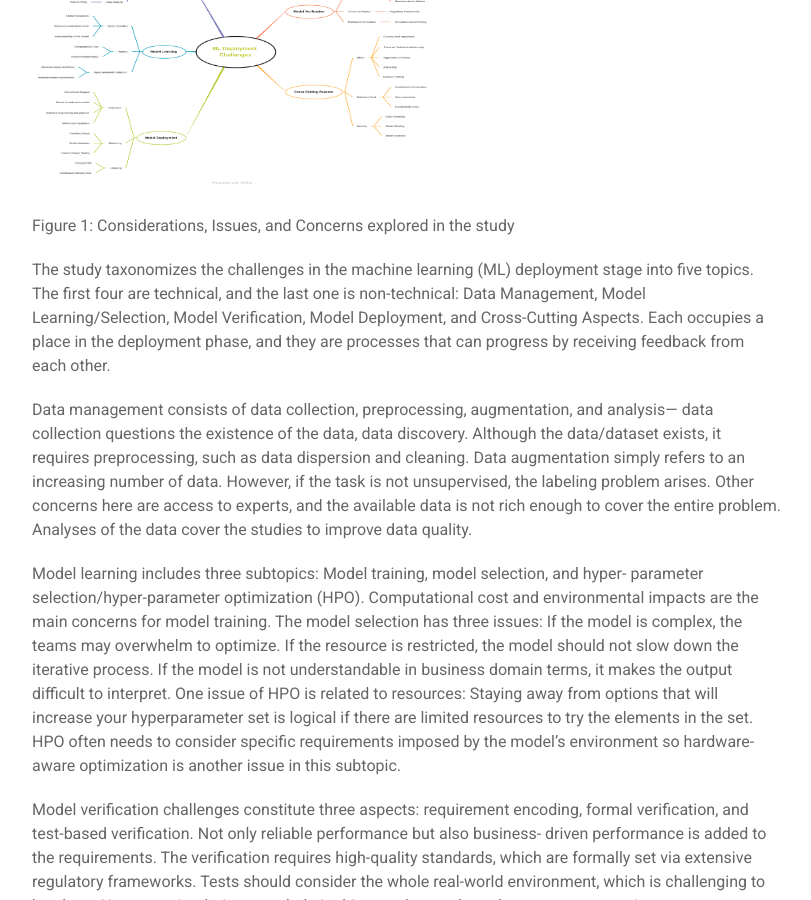
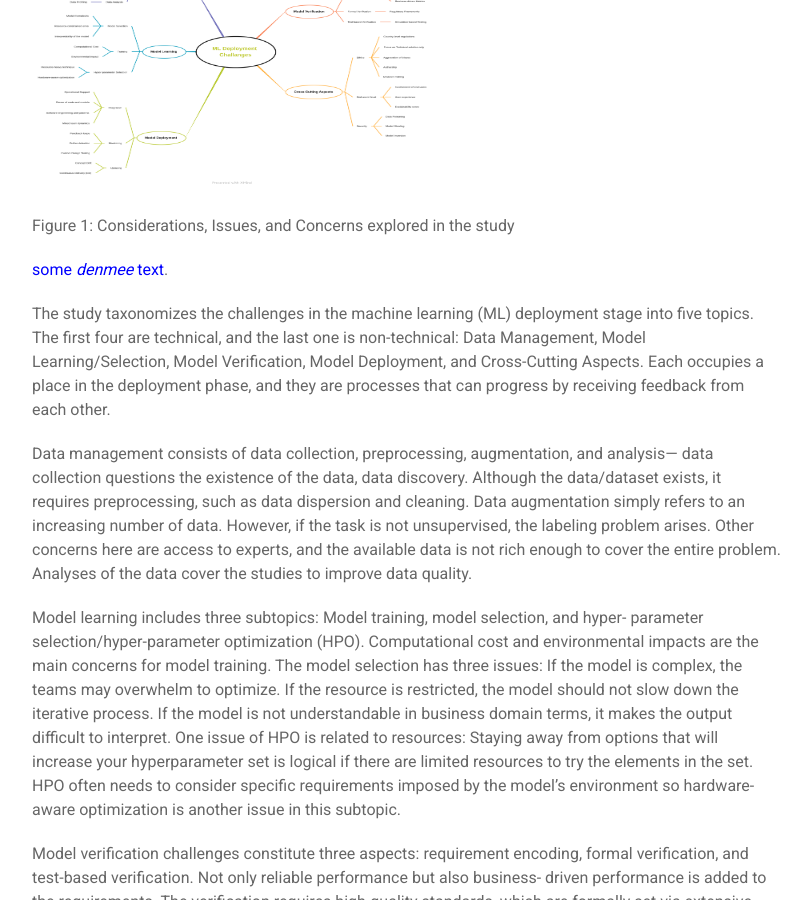
Before and after one commit to Cagnurt/cagnurt.github.io, a Jekyll site: the page built from projects/proj-1.md, in a window 1280 px wide and 900 px high, scrolled down 473 px. Shown: the whole window, without its empty margins (263-1074 px from the left). Built offline with Jekyll 4.4.1, drawn with Linux system fonts in a browser that asks for light colours; nearby versions of some CDN libraries; our own code applies the rules of GitHub Pages for plain Markdown files.

Commit message:
attempt to change the text color

```diff
--- a/projects/proj-1.md
+++ b/projects/proj-1.md
@@ -10,6 +10,8 @@ In this section I presents two important review papers' summary:
 <img src='./proj-1/AI_Challanges-Map_1.png' width=400 height=250>
 
 Figure 1: Considerations, Issues, and Concerns explored in the study
+
+<span style="color:blue">some *denmee* text</span>.
 
 The study taxonomizes the challenges in the machine learning (ML) deployment stage into
 five topics. The first four are technical, and the last one is non-technical: Data Management,
```
